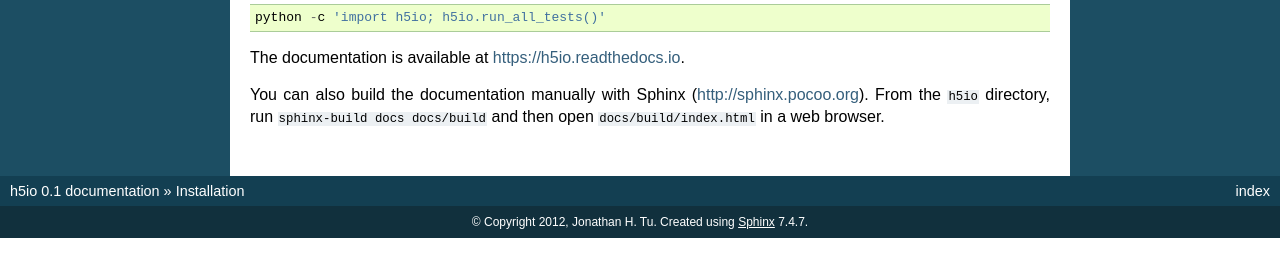
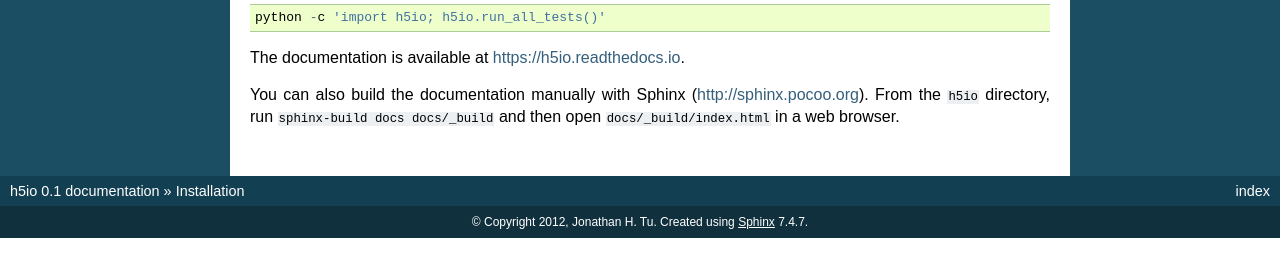
Before and after one commit to jhtu/high5py, a Sphinx documentation site: the page built from docs/install.rst, in a window 1280 px wide. Shown: the part 303-580 px from the top of the page. Built offline with Sphinx 7.4.7, drawn with Linux system fonts in a browser that asks for light colours; formulas are drawn with MathJax 3.

```diff
--- a/README.rst
+++ b/README.rst
@@ -25,8 +25,8 @@ The documentation is available at https://h5io.readthedocs.io.
 
 You can also build the documentation manually with Sphinx
 (http://sphinx.pocoo.org).
-From the ``h5io`` directory, run ``sphinx-build docs docs/build`` and then open
-``docs/build/index.html`` in a web browser.
+From the ``h5io`` directory, run ``sphinx-build docs docs/_build`` and then open
+``docs/_build/index.html`` in a web browser.
 
 
 Tutorial
--- a/docs/install.rst
+++ b/docs/install.rst
@@ -18,5 +18,5 @@ The documentation is available at https://h5io.readthedocs.io.
 
 You can also build the documentation manually with Sphinx
 (http://sphinx.pocoo.org).
-From the ``h5io`` directory, run ``sphinx-build docs docs/build`` and then open
-``docs/build/index.html`` in a web browser.
+From the ``h5io`` directory, run ``sphinx-build docs docs/_build`` and then open
+``docs/_build/index.html`` in a web browser.
```
